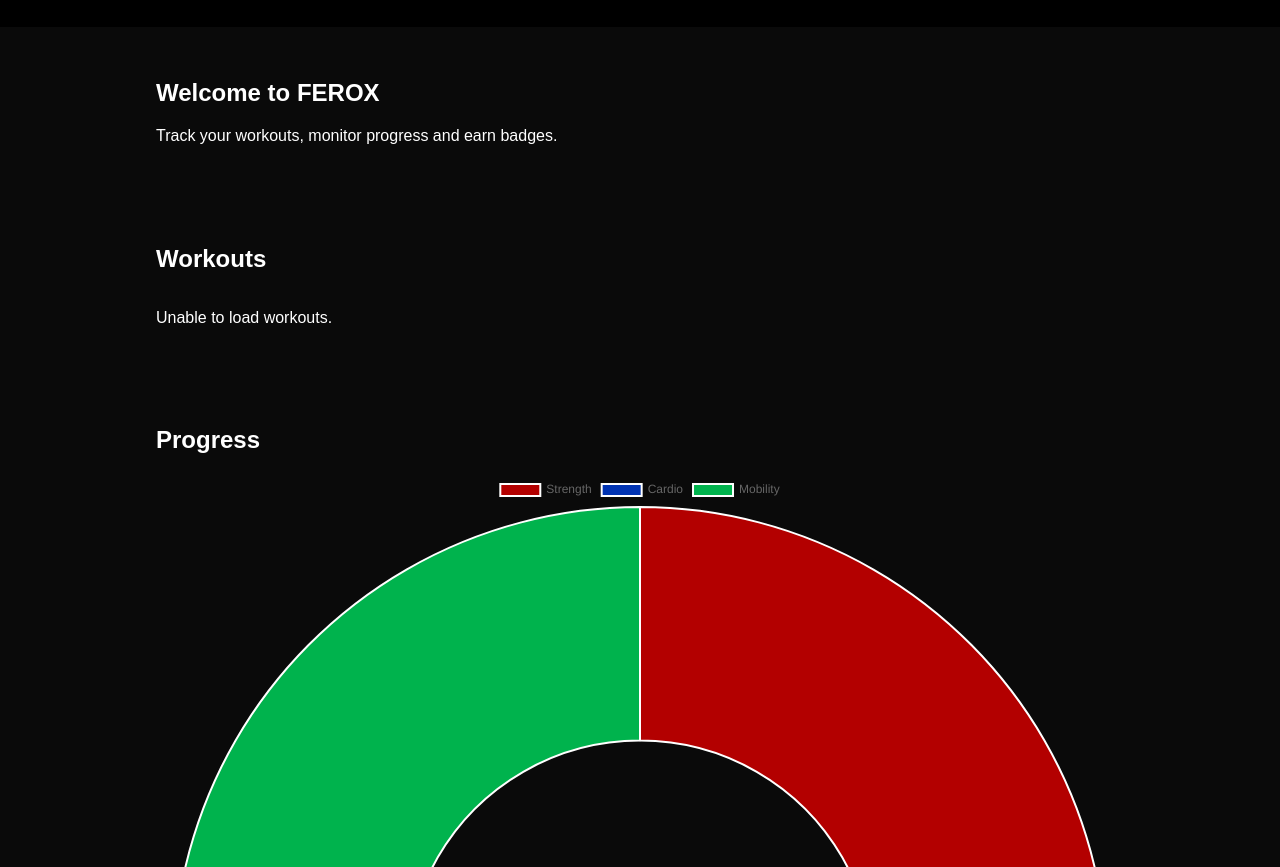
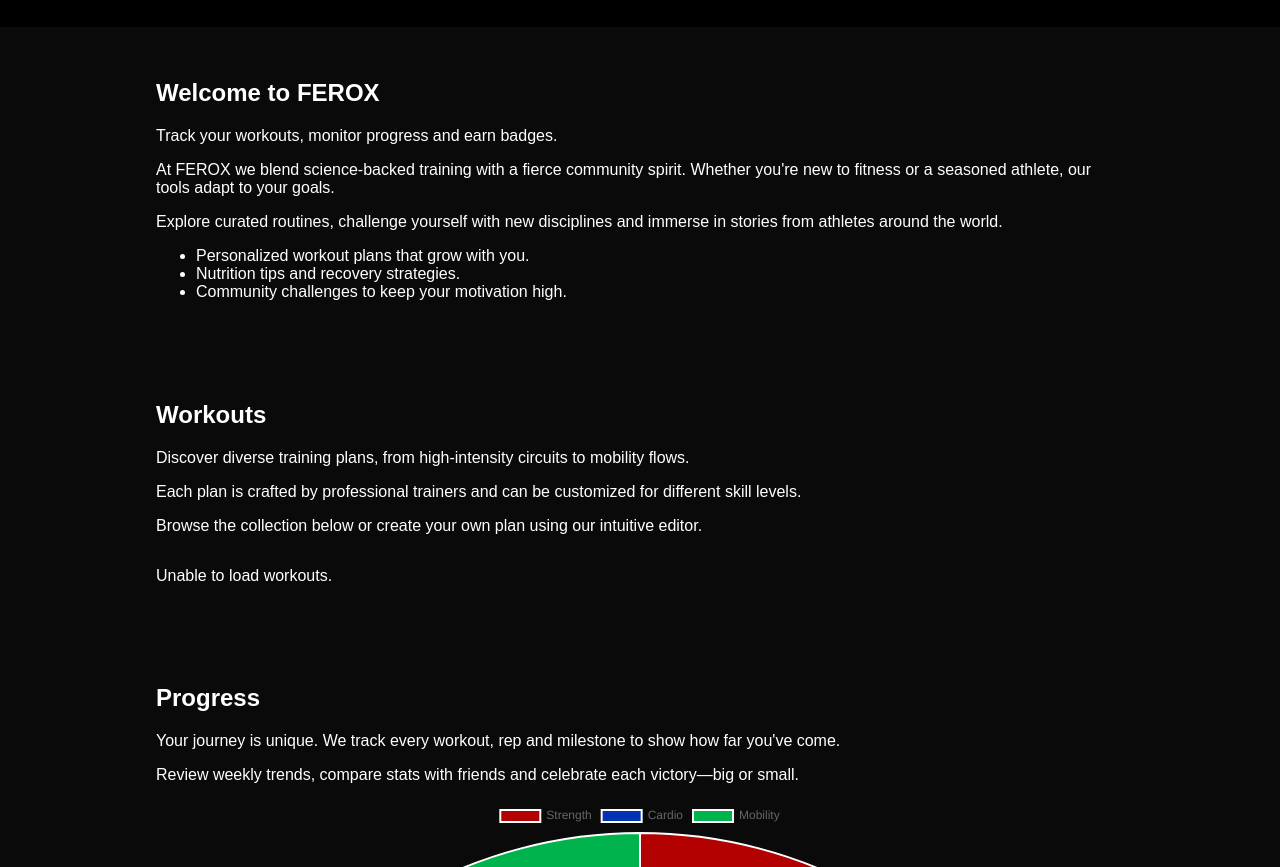
Before and after one commit to VictorDeglon/FEROX, a website: page public/index.html in a window 1280 px wide. Shown: the part 85-952 px from the top of the page. Drawn offline with nearby package versions, Linux system fonts and the light colour scheme; no server answers; a small style sheet from the web is missing.

Commit message:
Expand webpage content

```diff
--- a/public/index.html
+++ b/public/index.html
@@ -24,18 +24,34 @@
     <section id="home" class="container">
       <h2>Welcome to FEROX</h2>
       <p>Track your workouts, monitor progress and earn badges.</p>
+      <p>At FEROX we blend science-backed training with a fierce community spirit. Whether you're new to fitness or a seasoned athlete, our tools adapt to your goals.</p>
+      <p>Explore curated routines, challenge yourself with new disciplines and immerse in stories from athletes around the world.</p>
+      <ul>
+        <li>Personalized workout plans that grow with you.</li>
+        <li>Nutrition tips and recovery strategies.</li>
+        <li>Community challenges to keep your motivation high.</li>
+      </ul>
     </section>
     <section id="workouts" class="container">
       <h2>Workouts</h2>
+      <p>Discover diverse training plans, from high‑intensity circuits to mobility flows.</p>
+      <p>Each plan is crafted by professional trainers and can be customized for different skill levels.</p>
+      <p>Browse the collection below or create your own plan using our intuitive editor.</p>
       <div id="workoutList" class="grid"></div>
     </section>
     <section id="progress" class="container">
       <h2>Progress</h2>
+      <p>Your journey is unique. We track every workout, rep and milestone to show how far you've come.</p>
+      <p>Review weekly trends, compare stats with friends and celebrate each victory—big or small.</p>
       <canvas id="progressChart" height="120"></canvas>
+      <p>Return often to see your skills evolve or export your data to share with a coach.</p>
     </section>
     <section id="badges" class="container">
       <h2>Badges</h2>
+      <p>Earn badges by completing challenges, maintaining streaks or conquering new skills.</p>
+      <p>Collect them to showcase your dedication and share your progress with fellow FEROX athletes.</p>
       <div id="badgeList" class="badges"></div>
+      <p>New badge sets arrive regularly—watch for seasonal events and special achievements.</p>
     </section>
   </main>
   <script src="scripts.js"></script>
```
